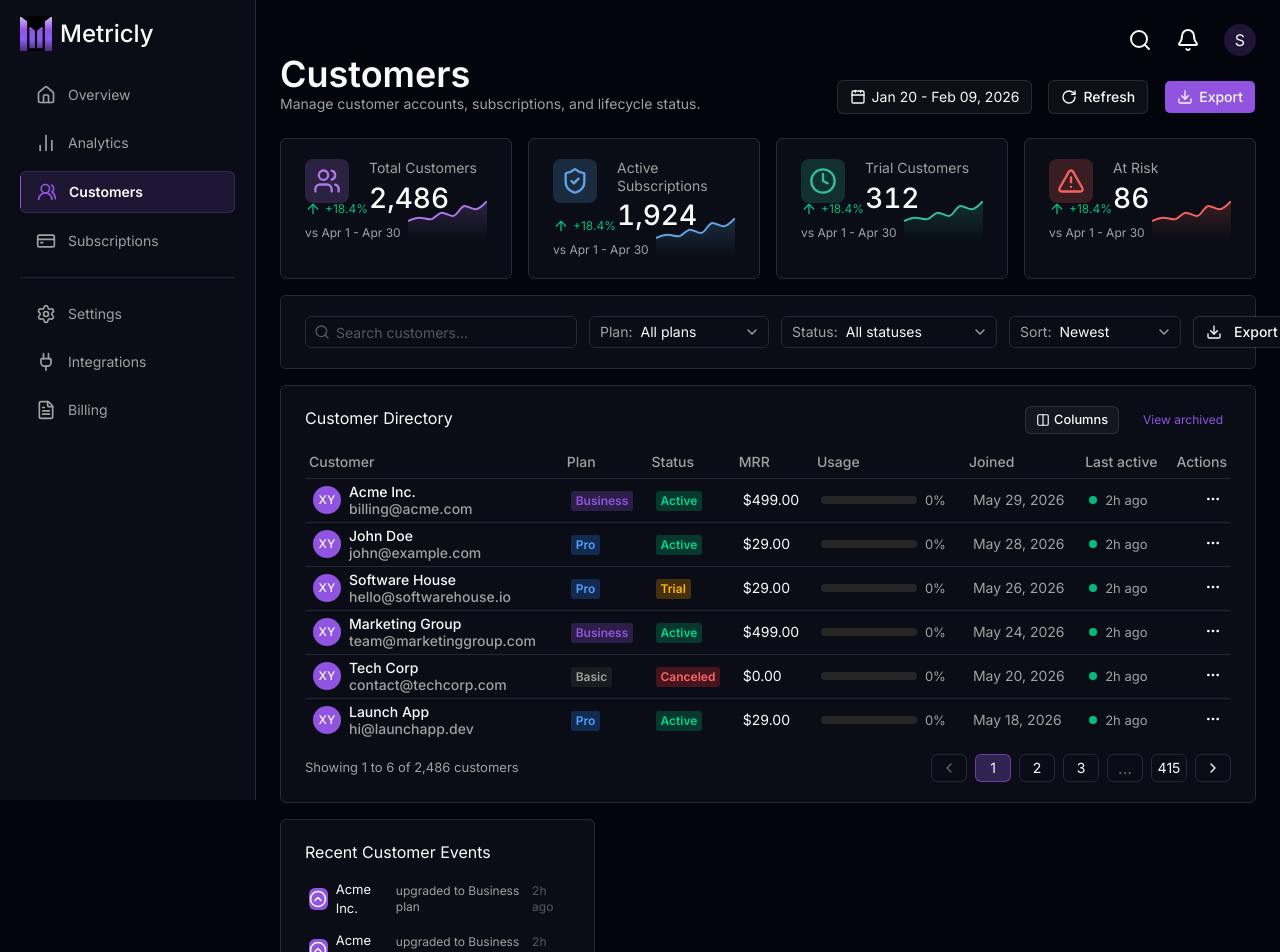
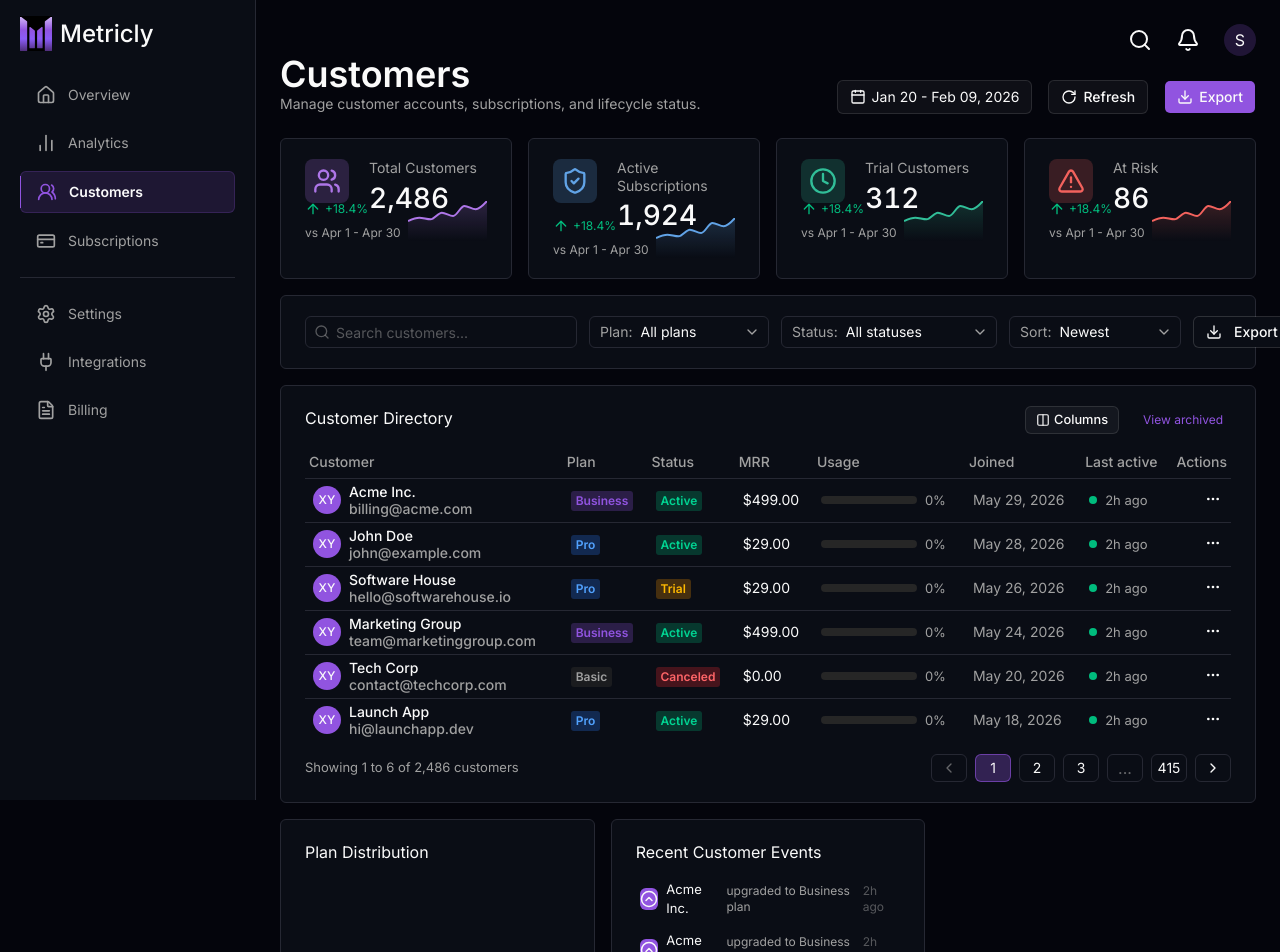
Before and after one commit to svsxn/metricly, a Next.js app: page /dashboard/customers in a window 1280 px wide. Shown: the top 952 px of the page. Built offline with nearby package versions, Linux system fonts and the light colour scheme.

Commit message:
feat: add plan distribution card

```diff
--- a/src/app/dashboard/customers/page.tsx
+++ b/src/app/dashboard/customers/page.tsx
@@ -1,4 +1,5 @@
 import Directory from "@/components/customers/directory";
+import PlanDistribution from "@/components/customers/plan-distribution";
 import RecentEvents from "@/components/customers/recent-events";
 import Toolbar from "@/components/customers/toolbar";
 import Header from "@/components/header";
@@ -19,6 +20,7 @@ export default function Page() {
         />
         <Toolbar />
         <Directory />
+        <PlanDistribution />
         <RecentEvents />
       </div>
     </div>
--- /dev/null
+++ b/src/components/customers/plan-distribution/index.tsx
@@ -0,0 +1,9 @@
+import { Card, CardTitle } from "@/components/card";
+
+export default function PlanDistribution() {
+  return (
+    <Card className="col-span-4">
+      <CardTitle>Plan Distribution</CardTitle>
+    </Card>
+  );
+}
```
